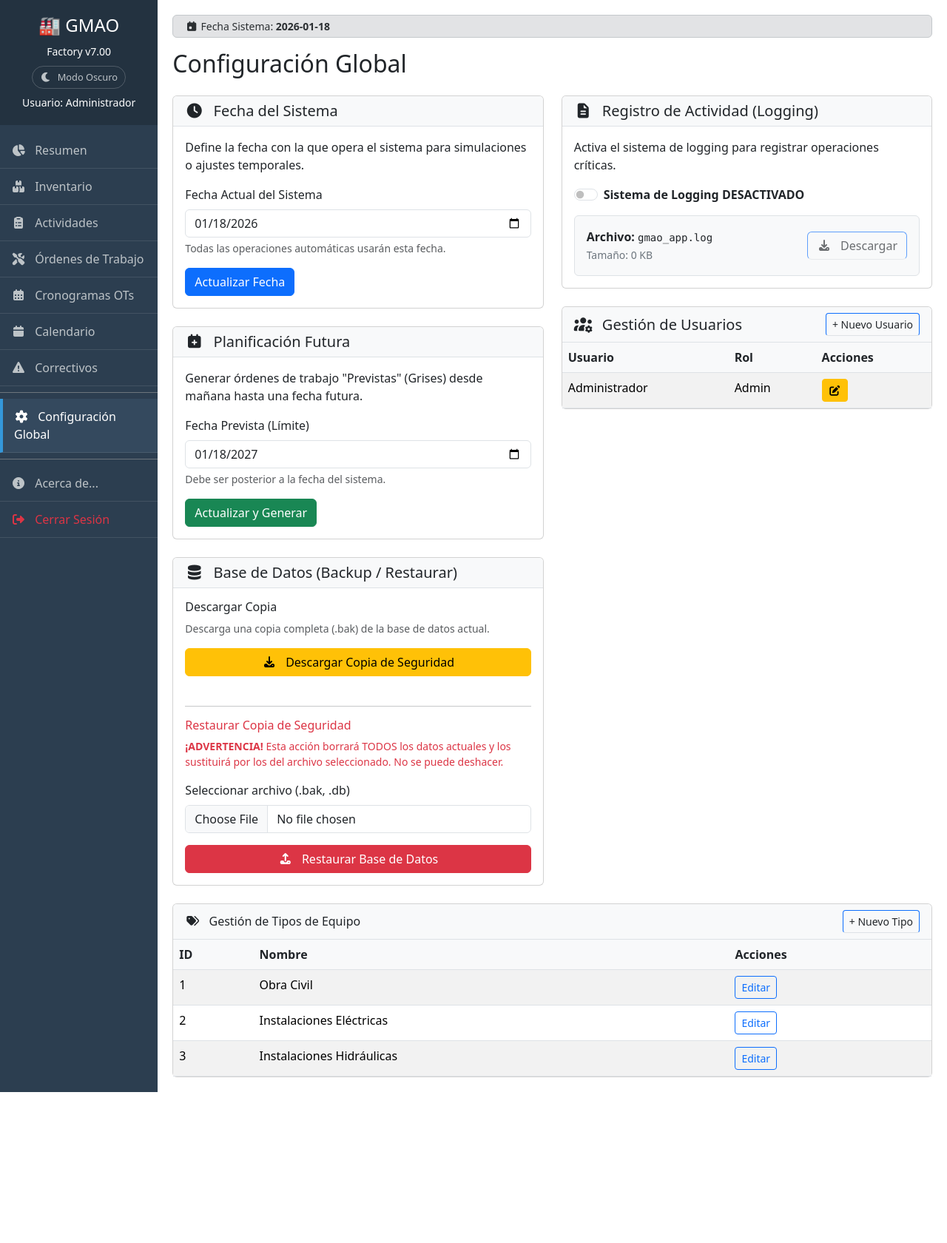
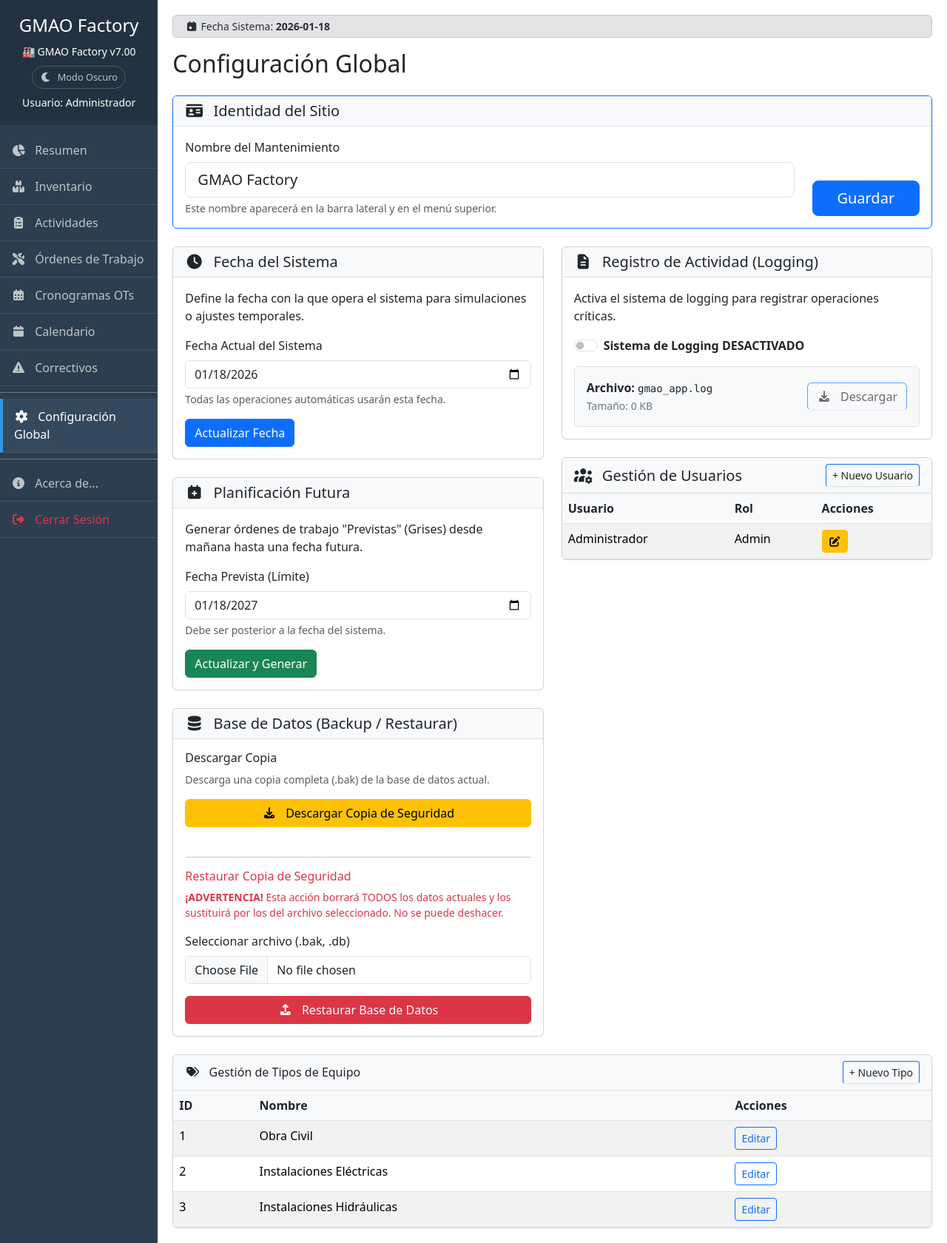
Before and after one commit to jsbsan/GMAO-FACTORY, a Flask app: page /general_settings in a window 1280 px wide. Shown: the whole page at 74% size. Before the commit the page ends 1476 px from the top, so only its background shows below. Run offline with Flask 3, Linux system fonts and the light colour scheme; a user stored in the database is signed in; data comes from the database, SQL or seed files in the repository; both versions use the stored data as it was after the commit; some libraries are stand-ins or nearby versions.

Commit message:
añadido Titulo nombre del lugar de mantenimiento
Agregado nombre del lugar de mantenimiento en la base de datos y plantillas

```diff
--- a/src/app.py
+++ b/src/app.py
@@ -18,6 +18,11 @@ app.register_blueprint(resumen_bp, url_prefix='/resumen')
 @app.template_filter('json_load')
 def json_load_filter(s):
     return utils.json_load_filter(s)
+
+# Context Processor para inyectar el nombre del mantenimiento en todas las vistas
+@app.context_processor
+def inject_maintenance_name():
+    return dict(maintenance_name=utils.get_maintenance_name())
 
 # ==========================================
 # AUTENTICACIÓN
@@ -496,11 +501,28 @@ def general_settings():
         size_bytes = os.path.getsize(utils.LOG_FILE)
         log_size_str = f"{size_bytes} bytes" if size_bytes < 1024 else f"{size_bytes / 1024:.2f} KB"
     planned_date = utils.get_planned_date()
+    # Obtenemos nombre del mantenimiento, aunque ya lo tenemos por context_processor, lo pasamos explícitamente si se desea
+    maintenance_name = utils.get_maintenance_name()
+
     conn = db.get_db_connection()
     tipos = conn.execute('SELECT * FROM tipos_equipo').fetchall()
     users = conn.execute('SELECT * FROM usuarios').fetchall()
     conn.close()
-    return render_template('settings/index.html', logging_enabled=logging_enabled, log_size=log_size_str, tipos=tipos, users=users, planned_date=planned_date, active_page='ajustes', system_date=utils.get_system_date())
+    return render_template('settings/index.html', logging_enabled=logging_enabled, log_size=log_size_str, tipos=tipos, users=users, planned_date=planned_date, maintenance_name=maintenance_name, active_page='ajustes', system_date=utils.get_system_date())
+
+# RUTA NUEVA: ACTUALIZAR NOMBRE DEL MANTENIMIENTO
+@app.route('/settings/update_maintenance_name', methods=['POST'])
+@utils.login_required
+@utils.permission_required('perm_configuracion')
+def update_maintenance_name():
+    name = request.form['nombre_mantenimiento']
+    conn = db.get_db_connection()
+    conn.execute('UPDATE configuracion SET nombre_mantenimiento=? WHERE id=1', (name,))
+    conn.commit()
+    conn.close()
+    utils.log_action(f"Nombre del mantenimiento actualizado a: {name}")
+    flash('Nombre del mantenimiento actualizado', 'success')
+    return redirect(url_for('general_settings'))
 
 @app.route('/settings/update_planned_date', methods=['POST'])
 @utils.login_required
--- a/src/database.py
+++ b/src/database.py
@@ -26,7 +26,7 @@ def init_db():
     )''')
     c.execute('''CREATE TABLE IF NOT EXISTS ordenes_trabajo (id INTEGER PRIMARY KEY AUTOINCREMENT, actividad_id INTEGER NOT NULL, nombre TEXT NOT NULL, fecha_generacion DATE NOT NULL, estado TEXT NOT NULL DEFAULT 'En curso', observaciones TEXT, fecha_realizada DATE, FOREIGN KEY (actividad_id) REFERENCES actividades (id))''')
     c.execute('''CREATE TABLE IF NOT EXISTS correctivos (id INTEGER PRIMARY KEY AUTOINCREMENT, nombre TEXT NOT NULL, equipo_id INTEGER NOT NULL, comentario TEXT, solucion TEXT, estado TEXT NOT NULL DEFAULT 'Detectada', fecha_detectada DATE NOT NULL, fecha_resolucion DATE, images TEXT, pdfs TEXT, FOREIGN KEY (equipo_id) REFERENCES inventario (id))''')
-    c.execute('''CREATE TABLE IF NOT EXISTS configuracion (id INTEGER PRIMARY KEY, fecha_sistema DATE, logging_enabled INTEGER DEFAULT 0, fecha_prevista DATE, fecha_inicio_resumen DATE, fecha_fin_resumen DATE)''')
+    c.execute('''CREATE TABLE IF NOT EXISTS configuracion (id INTEGER PRIMARY KEY, fecha_sistema DATE, logging_enabled INTEGER DEFAULT 0, fecha_prevista DATE, fecha_inicio_resumen DATE, fecha_fin_resumen DATE, nombre_mantenimiento TEXT DEFAULT 'GMAO Factory')''')
     c.execute('''CREATE TABLE IF NOT EXISTS usuarios (id INTEGER PRIMARY KEY AUTOINCREMENT, username TEXT UNIQUE NOT NULL, password_hash TEXT NOT NULL, rol TEXT, perm_inventario INTEGER DEFAULT 0, perm_actividades INTEGER DEFAULT 0, perm_configuracion INTEGER DEFAULT 0)''')
 
     try: c.execute("ALTER TABLE configuracion ADD COLUMN logging_enabled INTEGER DEFAULT 0")
@@ -37,15 +37,17 @@ def init_db():
     except: pass
     try: c.execute("ALTER TABLE configuracion ADD COLUMN fecha_fin_resumen DATE")
     except: pass
-    # NUEVA MIGRACIÓN
     try: c.execute("ALTER TABLE actividades ADD COLUMN generar_ot INTEGER DEFAULT 1")
+    except: pass
+    # NUEVA MIGRACIÓN: Nombre del Mantenimiento
+    try: c.execute("ALTER TABLE configuracion ADD COLUMN nombre_mantenimiento TEXT DEFAULT 'GMAO Factory'")
     except: pass
 
     today = datetime.date.today()
     next_year = today + datetime.timedelta(days=365)
     try: c.execute("UPDATE configuracion SET fecha_prevista = ? WHERE id=1 AND fecha_prevista IS NULL", (next_year,))
     except: pass
-    try: c.execute("INSERT INTO configuracion (id, fecha_sistema, logging_enabled, fecha_prevista) VALUES (1, ?, 0, ?)", (today, next_year))
+    try: c.execute("INSERT INTO configuracion (id, fecha_sistema, logging_enabled, fecha_prevista, nombre_mantenimiento) VALUES (1, ?, 0, ?, 'GMAO Factory')", (today, next_year))
     except sqlite3.IntegrityError: pass
 
     defaults = ['Obra Civil', 'Instalaciones Eléctricas', 'Instalaciones Hidráulicas']
--- a/src/templates/base.html
+++ b/src/templates/base.html
@@ -3,7 +3,7 @@
 <head>
     <meta charset="UTF-8">
     <meta name="viewport" content="width=device-width, initial-scale=1.0">
-    <title>GMAO Factory</title>
+    <title>{{ maintenance_name }}</title>
 
     <!-- Script preventivo para evitar destellos de luz al cargar si el modo oscuro está activo -->
     <script>
@@ -161,8 +161,9 @@
 <body>
     {% macro render_navigation() %}
         <div class="sidebar-brand">
-            <h4>🏭 GMAO</h4>
-            <small>Factory v7.00</small>
+            <!-- NOMBRE DEL MANTENIMIENTO DINÁMICO -->
+            <h4>{{ maintenance_name }}</h4>
+            <small>🏭 GMAO Factory v7.00</small>
             <div class="mt-2">
                 <button class="theme-toggle-btn">
                     <i class="fas fa-moon me-1"></i> <span class="theme-text">Modo Oscuro</span>
@@ -195,7 +196,8 @@
 
     <nav class="navbar navbar-dark mobile-navbar d-md-none sticky-top">
       <div class="container-fluid">
-        <span class="navbar-brand mb-0 h1">🏭 GMAO Factory</span>
+        <!-- NOMBRE DEL MANTENIMIENTO DINÁMICO (MÓVIL) -->
+        <span class="navbar-brand mb-0 h1">{{ maintenance_name }}</span>
         <button class="navbar-toggler" type="button" data-bs-toggle="offcanvas" data-bs-target="#mobileMenu"><span class="navbar-toggler-icon"></span></button>
       </div>
     </nav>
--- a/src/templates/settings/index.html
+++ b/src/templates/settings/index.html
@@ -1,6 +1,30 @@
 {% extends "base.html" %}
 {% block content %}
 <h1 class="h2 mb-4">Configuración Global</h1>
+
+<!-- NUEVO PANEL: IDENTIDAD DEL SITIO (Encima de todo) -->
+<div class="row">
+    <div class="col-12">
+        <div class="card mb-4 border-primary">
+            <div class="card-header bg-primary text-white">
+                <h5 class="mb-0"><i class="fas fa-id-card me-2"></i> Identidad del Sitio</h5>
+            </div>
+            <div class="card-body">
+                <form action="{{ url_for('update_maintenance_name') }}" method="POST" class="row align-items-end">
+                    <div class="col-md-10">
+                        <label class="form-label">Nombre del Mantenimiento</label>
+                        <input type="text" class="form-control form-control-lg" name="nombre_mantenimiento" value="{{ maintenance_name }}" placeholder="Ej: GMAO Planta Principal" required>
+                        <div class="form-text">Este nombre aparecerá en la barra lateral y en el menú superior.</div>
+                    </div>
+                    <div class="col-md-2">
+                        <button type="submit" class="btn btn-primary w-100 btn-lg">Guardar</button>
+                    </div>
+                </form>
+            </div>
+        </div>
+    </div>
+</div>
+
 <div class="row">
     <div class="col-md-6">
         <div class="card mb-4">
--- a/src/utils.py
+++ b/src/utils.py
@@ -54,6 +54,16 @@ def get_planned_date():
     except: pass
     return None
 
+# NUEVA FUNCIÓN: Obtener nombre del mantenimiento
+def get_maintenance_name():
+    try:
+        conn = get_db_connection()
+        row = conn.execute('SELECT nombre_mantenimiento FROM configuracion WHERE id=1').fetchone()
+        conn.close()
+        if row and row['nombre_mantenimiento']: return row['nombre_mantenimiento']
+    except: pass
+    return "GMAO Factory"
+
 def is_logging_enabled():
     try:
         conn = get_db_connection()
@@ -73,7 +83,6 @@ def log_action(action_message):
 
 def allowed_file_image(filename): return '.' in filename and filename.rsplit('.', 1)[1].lower() in {'png', 'jpg', 'jpeg', 'gif'}
 def allowed_file_pdf(filename): return '.' in filename and filename.rsplit('.', 1)[1].lower() in {'pdf'}
-# NUEVA FUNCIÓN: Validar archivos de base de datos
 def allowed_file_db(filename): return '.' in filename and filename.rsplit('.', 1)[1].lower() in {'db', 'bak', 'sqlite', 'sqlite3'}
 def file_to_base64(file): return base64.b64encode(file.read()).decode('utf-8')
 
@@ -114,12 +123,8 @@ def generate_and_update_work_orders(conn, current_system_date):
     count_generated = 0
 
     for act in actividades:
-        # LÓGICA NUEVA: Verificación del flag
         if not act['generar_ot']:
-            # 1. Si la actividad dice NO generar, borramos las OTs futuras que estén en estado 'Prevista'
-            # No borramos 'Pendiente' ni 'En curso' porque esas ya requieren atención.
             conn.execute("DELETE FROM ordenes_trabajo WHERE actividad_id=? AND estado='Prevista'", (act['id'],))
-            # 2. Saltamos la generación para esta actividad
             continue
 
         f = datetime.datetime.strptime(act['fecha_inicio_gen'], '%Y-%m-%d').date()
@@ -128,7 +133,6 @@ def generate_and_update_work_orders(conn, current_system_date):
         p = act['periodicidad']
         while f <= generation_limit:
             if not conn.execute('SELECT id FROM ordenes_trabajo WHERE actividad_id=? AND fecha_generacion=?', (act['id'], f)).fetchone():
-                # Logic for new OTs based on requested criteria
                 if f.year < current_system_date.year or (f.year == current_system_date.year and f.month < current_system_date.month):
                     st = 'Pendiente'
                 elif f.year == current_system_date.year and f.month == current_system_date.month:
@@ -141,15 +145,12 @@ def generate_and_update_work_orders(conn, current_system_date):
                 count_generated += 1
             f += datetime.timedelta(days=p)
 
-    # Update logic for existing OTs based on new criteria
-    # Ignore: Aplazada, Rechazada, Realizada. Process: En curso, Pendiente, Prevista, NULL
     active_ots = conn.execute("SELECT ot.id, ot.fecha_generacion, ot.estado FROM ordenes_trabajo ot WHERE ot.estado NOT IN ('Realizada', 'Rechazada', 'Aplazada') OR ot.estado IS NULL").fetchall()
 
     for ot in active_ots:
         if not ot['fecha_generacion']: continue
         gen = datetime.datetime.strptime(ot['fecha_generacion'], '%Y-%m-%d').date()
 
-        # Determine correct state
         if gen.year < current_system_date.year or (gen.year == current_system_date.year and gen.month < current_system_date.month):
             new_state = 'Pendiente'
         elif gen.year == current_system_date.year and gen.month == current_system_date.month:
```
Also changed, not shown: ejemplos/mantenimiento_factory_Bloque_Edificio.db, ejemplos/mantenimiento_factory_Limpia.db.
